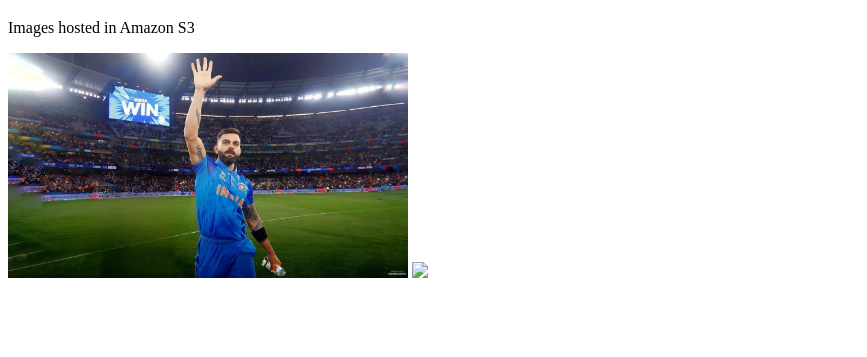
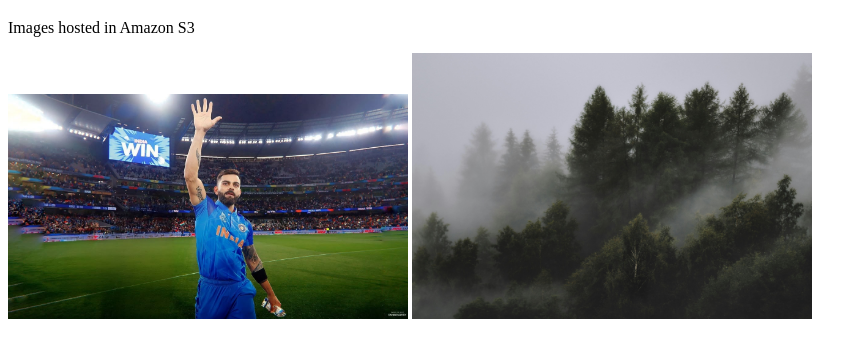
Before and after one commit to Shubhamrathhi/web-content, a plain HTML site: page index.html in a window 1280 px wide. Shown: the part 61-418 px from the top of the page, without its empty margins (0-867 px from the left). Drawn offline with Linux system fonts and the light colour scheme.

Commit message:
Update index.html

```diff
--- a/index.html
+++ b/index.html
@@ -7,6 +7,6 @@
     <h1>Welcome to Client Webpage</h1>
     <p>Images hosted in Amazon S3</p>
     <img src="images/imagee1.jpeg" width="400">
-    <img src="images/imagee.jpg" width="400">
+    <img src="images/imagee2.jpg" width="400">
 </body>
 </html>
```
